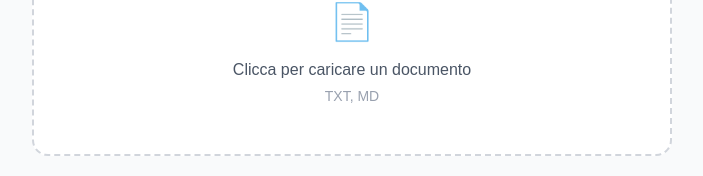
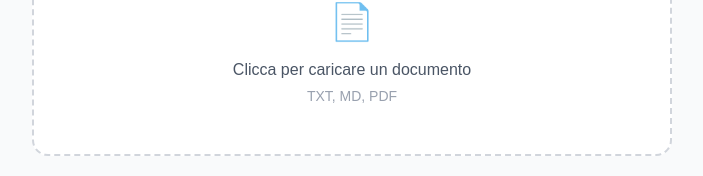
Before and after one commit to PepperoniPizza12/-chiaradoc, a Next.js app in the folder chiaradoc/: page / in a window 1280 px wide. Shown: the part 240-416 px from the top of the page, without its empty margins (288-991 px from the left). Built offline with nearby package versions, Linux system fonts and the light colour scheme.

Commit message:
fix testo upload PDF

```diff
--- a/chiaradoc/app/page.tsx
+++ b/chiaradoc/app/page.tsx
@@ -81,7 +81,7 @@
           <label className="block border-2 border-dashed border-gray-300 rounded-2xl p-12 text-center cursor-pointer hover:border-gray-400 transition-colors bg-white">
             <div className="text-4xl mb-4">📄</div>
             <p className="text-gray-600 font-medium">Clicca per caricare un documento</p>
-            <p className="text-gray-400 text-sm mt-1">TXT, MD</p>
+           <p className="text-gray-400 text-sm mt-1">TXT, MD, PDF</p>
            <input type="file" className="hidden" accept=".txt,.md,.pdf" onChange={handleFile} />
           </label>
         )}
```
